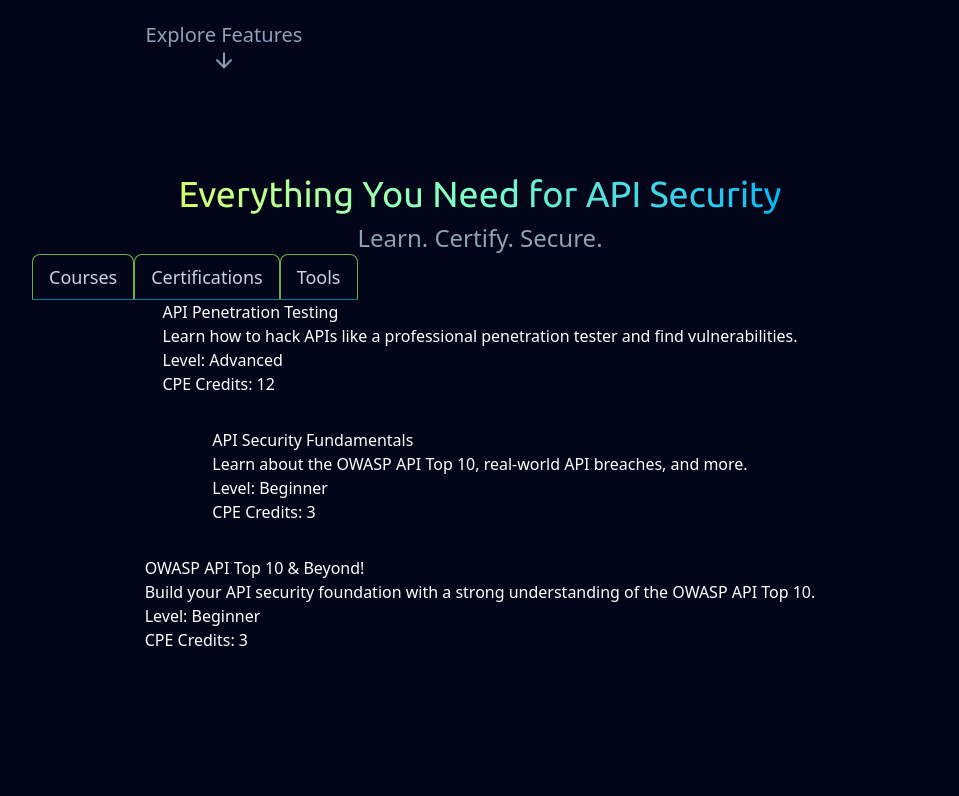
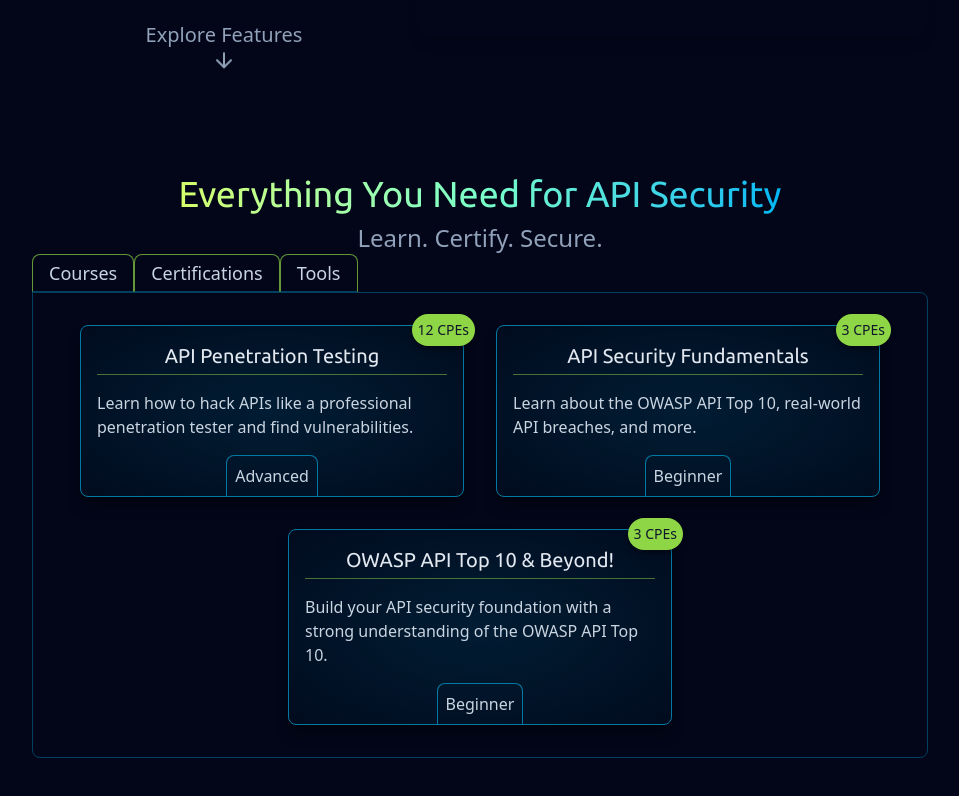
Before and after one commit to G-Hensley/apisec-university, a Next.js app: page / in a window 1280 px wide. Shown: the part 658-1454 px from the top of the page, without its empty margins (160-1119 px from the left). Built offline with nearby package versions, Linux system fonts and the light colour scheme.

Commit message:
Add 3 courses for now

```diff
--- a/app/components/layout/home/contentTabs/CoursesTab.tsx
+++ b/app/components/layout/home/contentTabs/CoursesTab.tsx
@@ -22,13 +22,23 @@
   ]
 
   return (
-    <section className="w-full h-full flex flex-wrap justify-center gap-8 rounded-lg rounded-tl-none text-white">
+    <section
+      className="w-full h-full flex flex-wrap justify-center gap-8 rounded-lg rounded-tl-none border
+      border-primary/50 p-8"
+    >
       {courses.map((course, index) => (
-        <div key={index}>
-          <h3>{course.title}</h3>
-          <p>{course.description}</p>
-          <p>Level: {course.level}</p>
-          <p>CPE Credits: {course.cpe}</p>
+        <div
+          key={index}
+          className="w-sm border border-primary rounded-lg p-4 pb-0 flex flex-col bg-radial from-primary/20 to-primary/5
+            hover:brightness-125 transition-all duration-300 ease-in-out cursor-pointer relative gap-4 shadow-lg shadow-black/40"
+        >
+          <h3 className="text-center font-primary text-xl border-b border-secondary/50 pb-1 text-slate-200">{course.title}</h3>
+          <p className="text-slate-300">{course.description}</p>
+          <p className="text-slate-300 text-center p-2 border-b-0 border-primary border w-fit mx-auto rounded-t-lg">{course.level}</p>
+          <p className="text-slate-900 absolute -top-3 -right-3 bg-secondary text-sm p-1.5 rounded-2xl shadow-md
+            shadow-black/30 font-medium">
+            {course.cpe} CPEs
+          </p>
         </div>
       ))}
     </section>
--- a/app/components/layout/home/contentTabs/Tabs.tsx
+++ b/app/components/layout/home/contentTabs/Tabs.tsx
@@ -7,8 +7,8 @@
       {tabs.map((tab) => (
         <button
           key={tab}
-          className="px-4 py-2 rounded-t-lg transition-all text-lg text-slate-300 border-secondary/80 border
-            border-b-primary cursor-pointer duration-300 ease-in-out hover:brightness-200 hover:text-white">
+          className="px-4 py-1 rounded-t-lg transition-all text-lg text-slate-300 border-secondary/70 border
+            border-b-primary/50 cursor-pointer duration-300 ease-in-out hover:brightness-200 hover:text-white">
           {tab}
         </button>
       ))}
```
